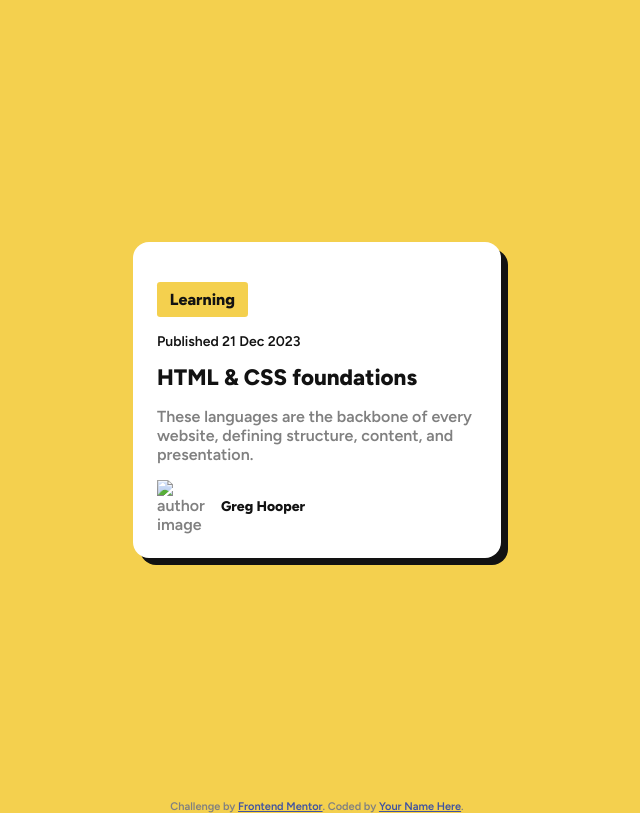
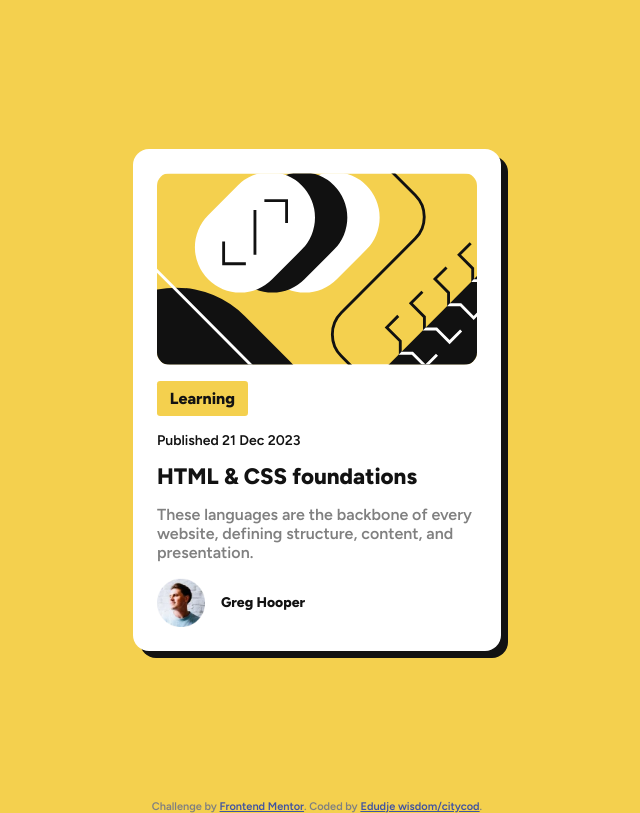
Before and after one commit to Citycod/Blog-card-challenge, a plain HTML site: page index.html in a window 1280 px wide. Shown: the whole page, without its empty margins (323-963 px from the left). Drawn offline with Linux system fonts and the light colour scheme.

Commit message:
Update index.html

```diff
--- a/index.html
+++ b/index.html
@@ -4,7 +4,7 @@
   <meta charset="UTF-8">
   <meta name="viewport" content="width=device-width, initial-scale=1.0"> <!-- displays site properly based on user's device -->
 
-  <link rel="icon" type="image/png" sizes="32x32" href="./assets/images/favicon-32x32.png">
+  <link rel="icon" type="image/png" sizes="32x32" href="favicon-32x32.png">
   <link rel="stylesheet" href="style.css">
 
   <title>Frontend Mentor | Blog preview card</title>
@@ -19,7 +19,7 @@
 
   <main class="wrapper">
     <div class="blog-container">
-      <img src="assets/images/illustration-article.svg" alt="" aria-hidden="true" class="blog-image">
+      <img src="illustration-article.svg" alt="" aria-hidden="true" class="blog-image">
       <p class="blog-category">Learning</p>
       <p class="blog-meta">Published 21 Dec 2023</p>
 
@@ -27,7 +27,7 @@
       <p class="blog-exerpt">These languages are the backbone of every website, defining structure, content, and presentation.</p>
 
       <div class="author-data">
-        <img src="assets/images/image-avatar.webp" alt="author-image" class="author-image">
+        <img src="image-avatar.webp" alt="author-image" class="author-image">
         <p class="author-name">Greg Hooper</p>
       </div>
     </div>
@@ -36,7 +36,7 @@
   <footer>
     <div class="attribution">
       Challenge by <a href="https://www.frontendmentor.io?ref=challenge" target="_blank">Frontend Mentor</a>.
-      Coded by <a href="#">Your Name Here</a>.
+      Coded by <a href="#">Edudje wisdom/citycod</a>.
     </div>
   </footer>
 </body>
```
